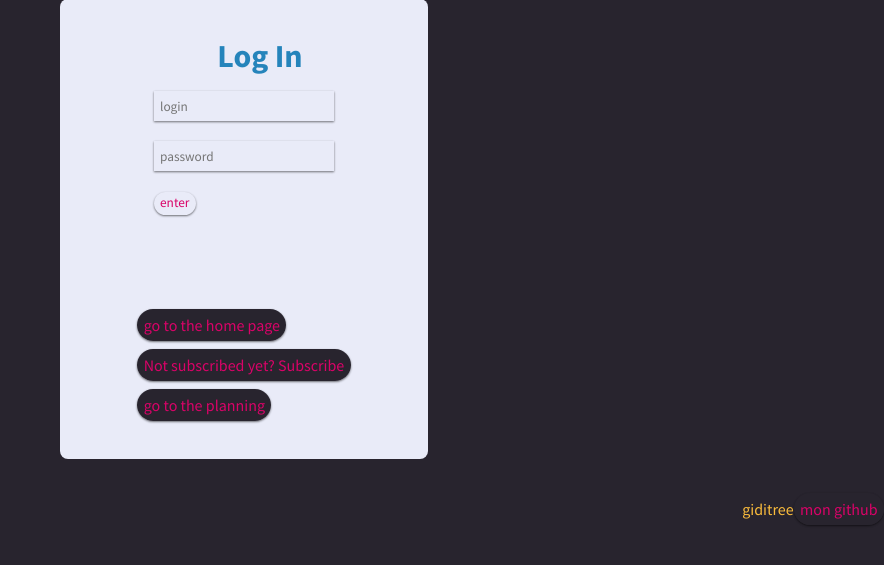
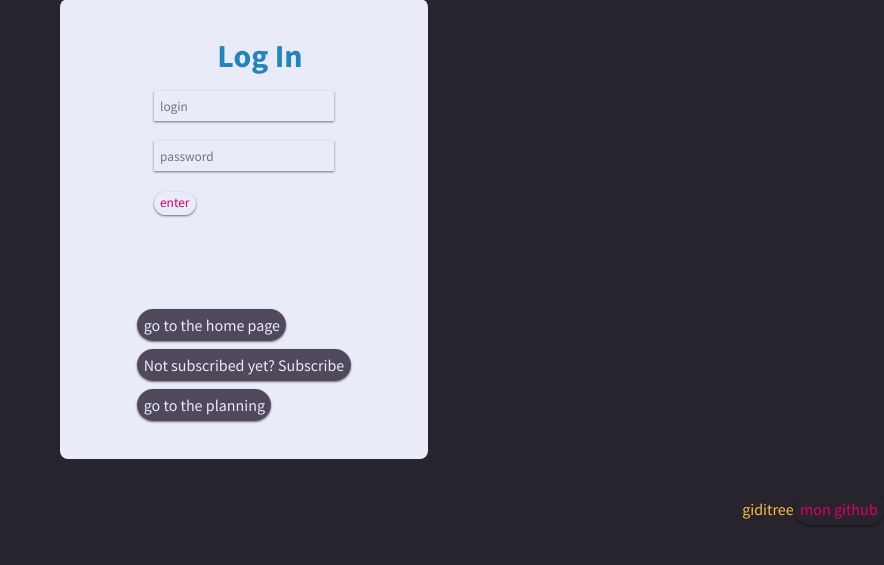
Before and after one commit to Giacomo-DeGrandi/reservationsalles, a PHP site: page /connexion.php in a window 1280 px wide. Shown: the part 25-590 px from the top of the page, without its empty margins (396-1280 px from the left). Run offline with PHP 8.4, Linux system fonts and the light colour scheme.

Commit message:
commit pour css insc connex

```diff
--- a/connexion.php
+++ b/connexion.php
@@ -80,11 +80,11 @@ $conn = mysqli_connect($servername, $username, $password, $database);
 
 		<div class="downlinks">
 			<br><br><br><br><br>
-			<a href="index.php" target="_top">go to the home page </a>
+			<a class="formsconnsub" href="index.php" target="_top">go to the home page </a>
 			<br><br>
-			<a href="inscription.php" target="_top">Not subscribed yet? Subscribe </a>
+			<a class="formsconnsub" href="inscription.php" target="_top">Not subscribed yet? Subscribe </a>
 			<br><br>
-			<a href="planning.php" target="_top"> go to the planning </a>
+			<a class="formsconnsub" href="planning.php" target="_top"> go to the planning </a>
 			<br><br>
 		</div>
 	</div>
--- a/inscription.php
+++ b/inscription.php
@@ -67,11 +67,11 @@ $conn = mysqli_connect($servername, $username, $password, $database);
 ?>
 		<div class="downlinks">
 			<br><br><br><br>
-			<a href="index.php" target="_top">go to the home page </a>
+			<a class="formsconnsub" href="index.php" target="_top">go to the home page </a>
 			<br><br>
-			<a href="connexion.php" target="_top">Already Signed Up? Log in </a>
+			<a class="formsconnsub" href="connexion.php" target="_top">Already Signed Up? Log in </a>
 			<br><br>
-			<a href="planning.php" target="_top"> go to the planning </a>
+			<a class="formsconnsub" href="planning.php" target="_top"> go to the planning </a>
 			<br><br>
 		</div>
 	</div>
--- a/reservationsalles.css
+++ b/reservationsalles.css
@@ -57,6 +57,21 @@ a {
 	color: var(--rose);
 	box-shadow: var(--cardshad);
 	text-align: center;
+}
+
+.formsconnsub {
+	background-color: var(--bkgborder);
+	text-decoration: none;
+	border-radius: 4vh;
+	padding: 0.8vh;
+	color: var(--white);
+	box-shadow: var(--cardshad);
+	text-align: center;
+}
+
+.formsconnsub:hover {
+		background-color: var(--white);
+		color: var(--bittered);
 }
 
 input {
```
